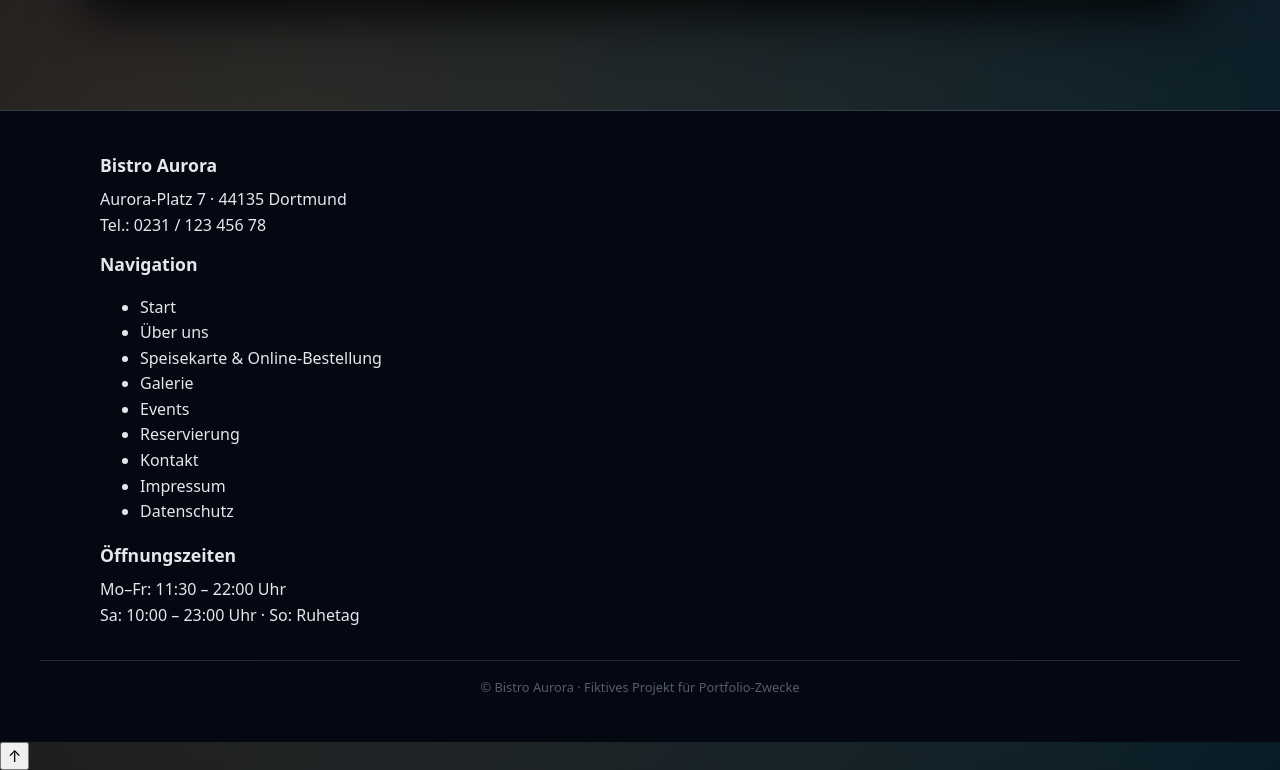
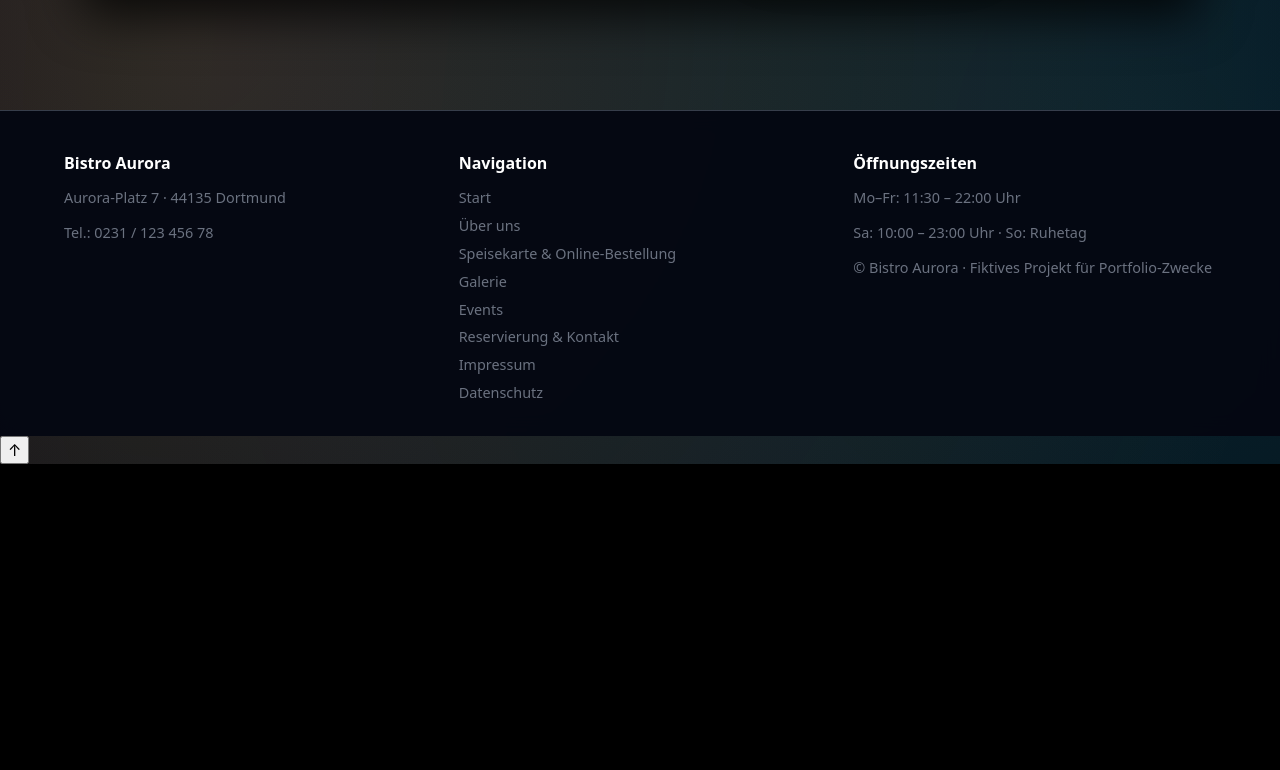
Before and after one commit to Pixel-Mensch/Bistro-Aurora, a plain HTML site: page events.html in a window 1280 px wide. Shown: the part 1705-2475 px from the top of the page. After the commit the page ends 2169 px from the top, so only its background shows below. Drawn offline with Linux system fonts and the light colour scheme.

Commit message:
Footer angepasst

```diff
--- a/events.html
+++ b/events.html
@@ -220,38 +220,39 @@
       </section>
     </main>
 
+    <!-- FOOTER -->
     <footer class="site-footer">
-      <div class="container footer-grid">
-        <div>
+      <div class="footer-inner">
+        <div class="footer-column">
           <h3>Bistro Aurora</h3>
-          <p>Aurora-Platz 7 · 44135 Dortmund<br />Tel.: 0231 / 123 456 78</p>
+          <p>Aurora-Platz 7 · 44135 Dortmund</p>
+          <p>Tel.: 0231 / 123 456 78</p>
         </div>
-        <div>
+
+        <div class="footer-column">
           <h3>Navigation</h3>
-          <ul class="footer-links">
+          <ul>
             <li><a href="index.html">Start</a></li>
             <li><a href="ueber-uns.html">Über uns</a></li>
             <li>
               <a href="speisekarte.html">Speisekarte &amp; Online-Bestellung</a>
             </li>
             <li><a href="galerie.html">Galerie</a></li>
-            <li><a href="events.html">Events</a></li>
-            <li><a href="reservierung.html">Reservierung</a></li>
-            <li><a href="kontakt.html">Kontakt</a></li>
+            <li><a href="index.html#events">Events</a></li>
+            <li><a href="kontakt.html">Reservierung &amp; Kontakt</a></li>
             <li><a href="impressum.html">Impressum</a></li>
             <li><a href="datenschutz.html">Datenschutz</a></li>
           </ul>
         </div>
 
-        <div>
+        <div class="footer-column">
           <h3>Öffnungszeiten</h3>
-          <p>
-            Mo–Fr: 11:30 – 22:00 Uhr<br />Sa: 10:00 – 23:00 Uhr · So: Ruhetag
+          <p>Mo–Fr: 11:30 – 22:00 Uhr</p>
+          <p>Sa: 10:00 – 23:00 Uhr · So: Ruhetag</p>
+          <p class="footer-note">
+            © Bistro Aurora · Fiktives Projekt für Portfolio-Zwecke
           </p>
         </div>
-      </div>
-      <div class="footer-bottom">
-        <p>© Bistro Aurora · Fiktives Projekt für Portfolio-Zwecke</p>
       </div>
     </footer>
 
```
Also changed, not shown: kontakt.html (+32 -2 lines), ueber-uns.html (+33 -2 lines).
